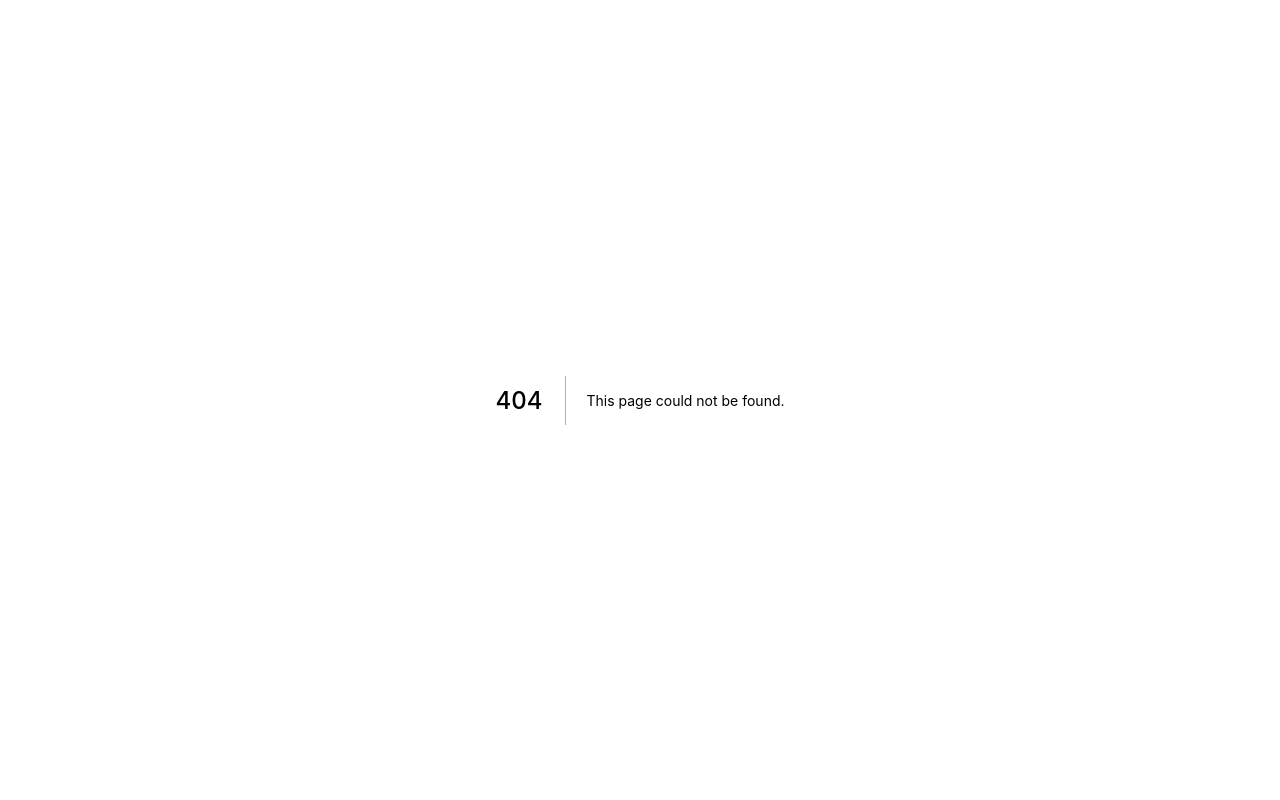
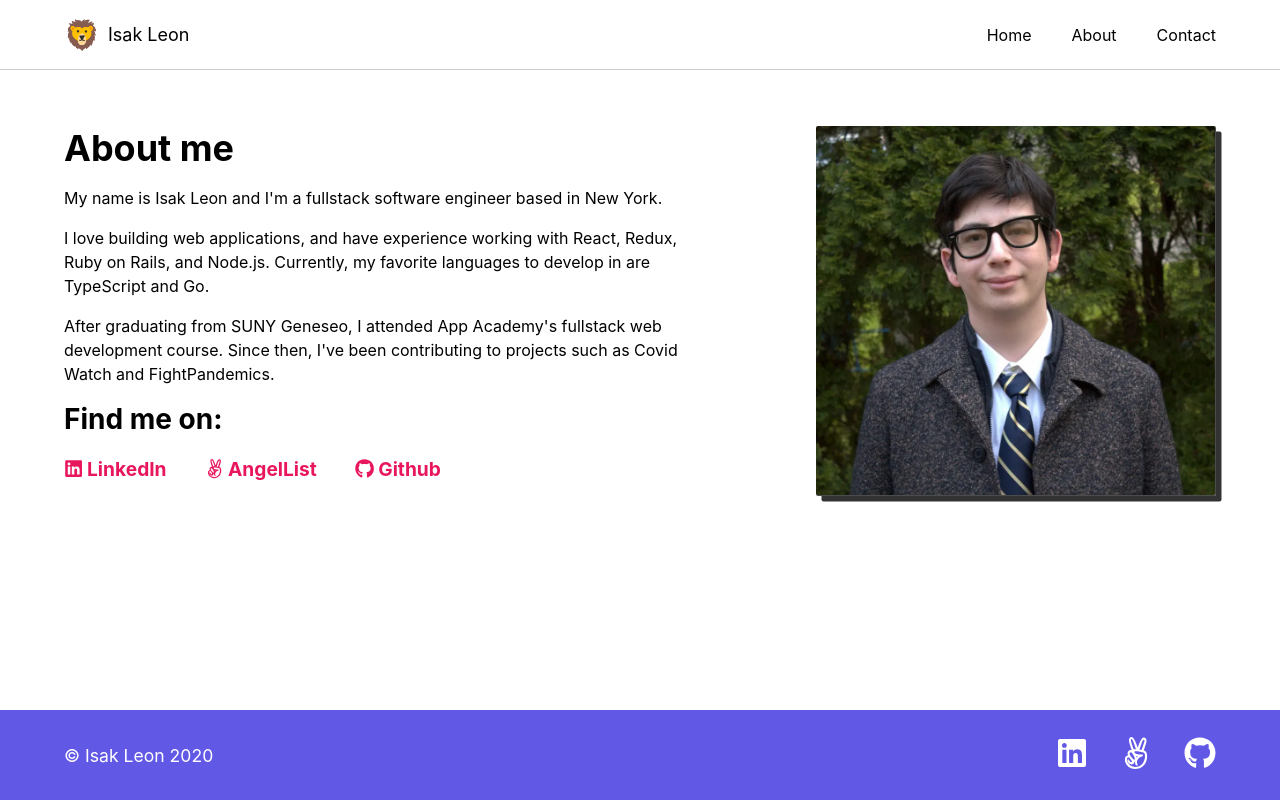
Before and after one commit to leon-i/nextjs_typescript_portfolio, a Next.js app: page /about in a window 1280 px wide. Before the commit this address had no page. Built offline with nearby package versions, Linux system fonts and the light colour scheme.

Commit message:
About page finished

```diff
--- a/components/content/Hero/styles.ts
+++ b/components/content/Hero/styles.ts
@@ -6,13 +6,13 @@ export const Flex = styled.div`
     justify-content: space-between;
     padding: 3.5em 0;
     max-width: 980px;
-    margin: 0px auto;
+    margin: 70px auto 0px auto;
 
     @media (max-width: 992px) {
         flex-direction: column;
         align-items: center;
         max-width: 100%;
-        margin: 0;
+        margin: 70px 0 0 0;
         padding: 4em;
     }
 `
--- a/components/skeleton/Footer/styles.ts
+++ b/components/skeleton/Footer/styles.ts
@@ -6,7 +6,9 @@ export const StyledFooter = styled.footer`
     align-items: center;
     justify-content: space-between;
     height: 90px;
+    margin-top: auto;
     padding: 0 4em;
+    width: 100%;
     color: #fff;
     background: #6258e6;
 
--- a/components/skeleton/Header/index.tsx
+++ b/components/skeleton/Header/index.tsx
@@ -1,14 +1,16 @@
 import React from 'react';
-import Link from 'next/link'
+import Link from 'next/link';
 import {StyledHeader, Logo, NavLinks} from "./styles";
 import {Emoji} from '@ui';
 
 export const Header : React.FC = () => (
     <StyledHeader>
-        <Logo>
-            <Emoji label={'lion'} symbol={'🦁'} />
-            <span>Isak Leon</span>
-        </Logo>
+        <Link href='/'>
+            <Logo>
+                <Emoji label={'lion'} symbol={'🦁'} />
+                <span>Isak Leon</span>
+            </Logo>
+        </Link>
         <NavLinks>
             <Link href='/'>Home</Link>
             <Link href='/about'>About</Link>
--- a/components/skeleton/Header/styles.ts
+++ b/components/skeleton/Header/styles.ts
@@ -1,13 +1,19 @@
 import styled from 'styled-components';
 
 export const StyledHeader = styled.header`
+    position: fixed;
+    top: 0;
+    left: 0;
     display: flex;
     flex-direction: row;
     align-items: center;
     justify-content: space-between;
     height: 70px;
+    width: 100%;
+    z-index: 100;
     padding: 0 4em;
     border-bottom: 1px solid rgba(0, 0, 0, .2);
+    background: #fff;
 
     @media (max-width: 576px) {
         padding: 0 2em;
--- a/components/skeleton/Layout/index.tsx
+++ b/components/skeleton/Layout/index.tsx
@@ -1,6 +1,6 @@
 import React from 'react';
 import Head from 'next/head';
-import {GlobalStyle} from "./styles";
+import {GlobalStyle, Main} from "./styles";
 import {Header} from '../Header';
 import {Footer} from "../Footer";
 
@@ -19,8 +19,10 @@ export const Layout : React.FC<Props> = ({ children }) => (
             <link rel='manifest' href='/manifest.json' />
         </Head>
         <GlobalStyle />
-        <Header />
-            {children}
-        <Footer />
+        <Main>
+            <Header />
+                {children}
+            <Footer />
+        </Main>
     </>
 )
--- a/components/skeleton/Layout/styles.ts
+++ b/components/skeleton/Layout/styles.ts
@@ -1,8 +1,9 @@
-import { createGlobalStyle } from 'styled-components';
+import styled, { createGlobalStyle } from 'styled-components';
 
 export const GlobalStyle = createGlobalStyle`
     html,
     body {
+      min-height: 100vh;
       padding: 0;
       margin: 0;
       font-family: -apple-system, BlinkMacSystemFont, Segoe UI, Roboto, Oxygen,
@@ -50,3 +51,13 @@ export const GlobalStyle = createGlobalStyle`
         padding: 0;
     }
 `;
+
+export const Main = styled.main`
+    display: flex;
+    flex-direction: column;
+    min-height: 100vh;
+
+    footer {
+        align-self: flex-end;
+    }
+`;
--- /dev/null
+++ b/pages/about.tsx
@@ -0,0 +1,127 @@
+import React from 'react';
+import styled from 'styled-components';
+import { FaLinkedin, FaGithub, FaAngellist } from "react-icons/fa";
+import { Layout } from "@skeleton";
+import { Section } from "@ui";
+import { SocialLinks } from "@constants";
+
+const Wrapper = styled(Section)`
+    display: flex;
+    flex-direction: row;
+    justify-content: space-between;
+    padding: calc(3.5em + 70px) 4em 3.5em 4em;
+
+    img {
+        border-right: 1px solid rgba(0, 0, 0, 0.7);
+        border-bottom: 1px solid rgba(0, 0, 0, 0.7);
+        border-radius: 2px;
+        box-shadow: 5.5px 5.5px 0px 0px rgba(0,0,0,0.8);
+    }
+
+    @media (max-width: 992px) {
+        flex-direction: column-reverse;
+        align-items: center;
+        padding: calc(4em + 70px) 2em 4em 2em;
+
+        img {
+            flex-order: 0;
+            height: 230px;
+            width: 250px;
+            margin-bottom: 2em;
+        }
+    }
+`;
+
+const Info = styled.div`
+    width: 55%;
+
+    p {
+        line-height: 24px;
+    }
+
+    @media (max-width: 992px) {
+        width: 100%;
+    }
+`;
+
+const Social = styled.div`
+    display: flex;
+    flex-direction: row;
+    flex-wrap: wrap;
+
+    a {
+        font-size: 1.2em;
+        font-weight: bold;
+        margin-right: 2em;
+        color: #e8175d;
+
+        svg {
+            display: inline-block;
+            width: 1em;
+            font-size: inherit;
+            height: 1em;
+            overflow: visible;
+            vertical-align: -0.125em;
+            margin-right: 0.2em;
+        }
+
+        &:hover {
+            opacity: 0.7;
+        }
+    }
+
+    @media (max-width: 576px) {
+        a:last-of-type {
+            margin-top: 1em;
+        }
+    }
+`;
+
+export default function About() {
+    return (
+        <Layout>
+            <Wrapper>
+                <Info>
+                    <h1>About me</h1>
+                    <p>My name is Isak Leon and I'm a fullstack software engineer based in New York.</p>
+                    <p>
+                        I love building web applications, and have experience working with React, Redux, Ruby on Rails, and
+                        Node.js. Currently, my favorite languages to develop in  are TypeScript and Go.
+                    </p>
+                    <p>
+                        After graduating from SUNY Geneseo, I attended App Academy's fullstack web development course. Since then,
+                        I've been contributing to projects such as Covid Watch and FightPandemics.
+                    </p>
+                    <h2>Find me on:</h2>
+                    <Social>
+                        <a href={SocialLinks.linkedIn}
+                               target='_blank'
+                               rel='noopener noreferrer'
+                               aria-label='about-linkedin-link'>
+                            <FaLinkedin />
+                            LinkedIn
+                        </a>
+                        <a href={SocialLinks.angelList}
+                           target='_blank'
+                           rel='noopener noreferrer'
+                           aria-label='about-angellist-link'>
+                            <FaAngellist />
+                            AngelList
+                        </a>
+                        <a href={SocialLinks.github}
+                           target='_blank'
+                           rel='noopener noreferrer'
+                           aria-label='about-github-link'>
+                            <FaGithub />
+                            Github
+                        </a>
+                    </Social>
+                </Info>
+                <picture>
+                    <source srcSet={'/profile_picture.webp'} type='image/webp' />
+                    <img src='/profile_picture.jpg' alt='profile-picture' height='370px' width='400px' />
+                </picture>
+            </Wrapper>
+        </Layout>
+    )
+}
```
Also changed, not shown: public/profile_picture.jpg (added), public/profile_picture.webp (added).
